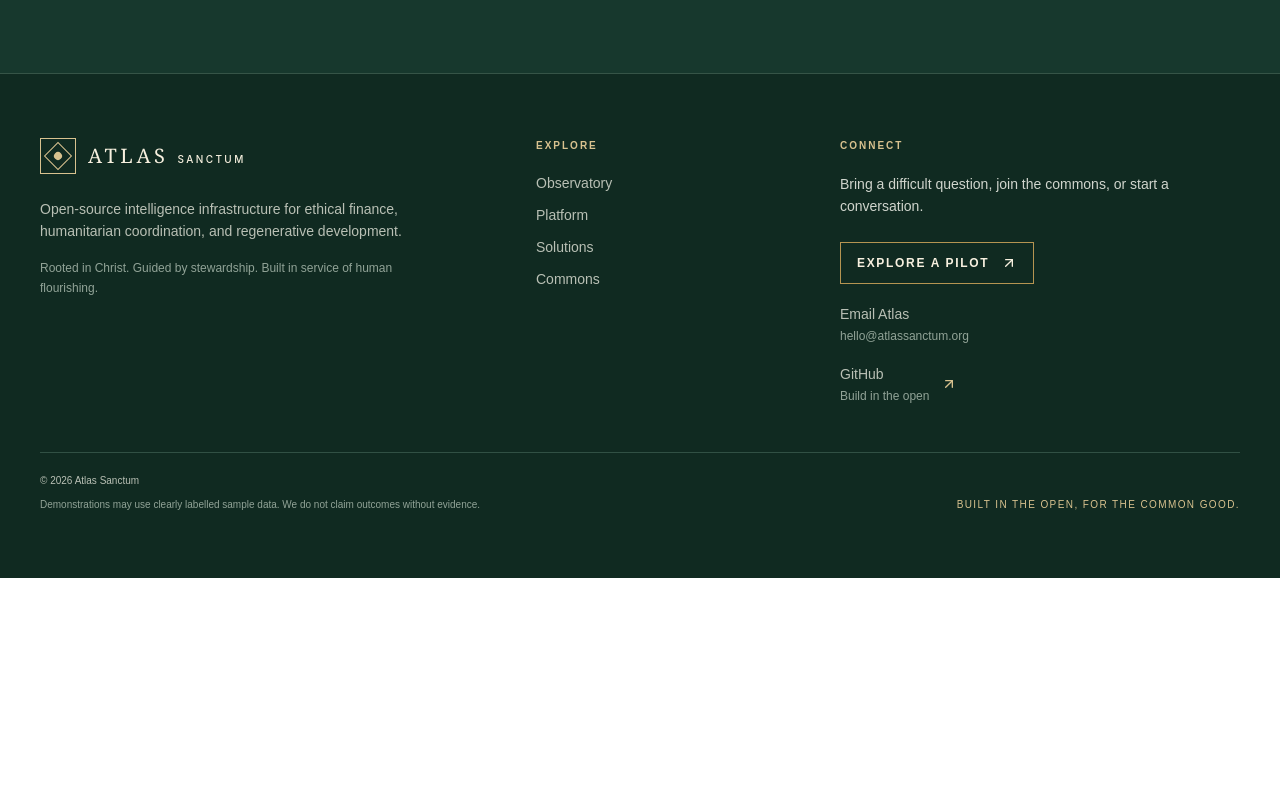
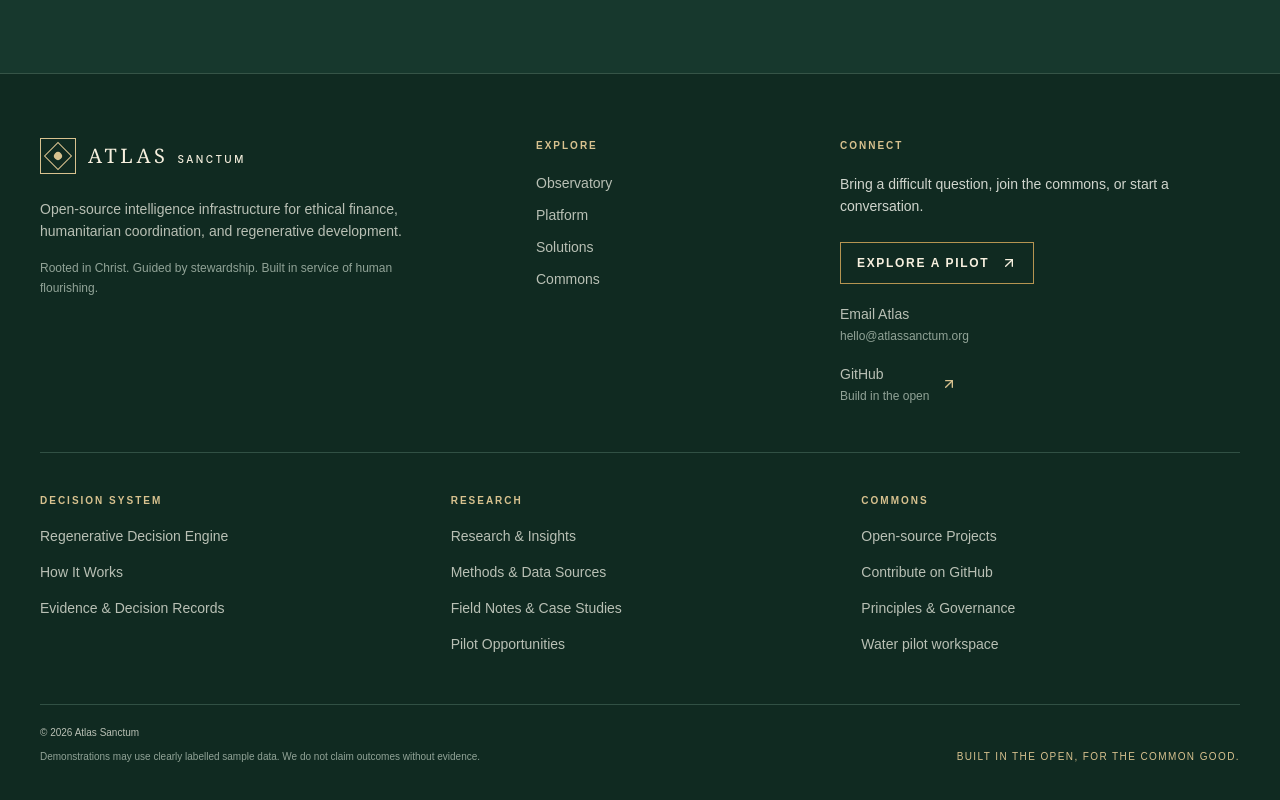
Before and after one commit to ObiwanKenobee/atlas-sanctum-ym, a Next.js app: page / in a window 1280 px wide. Shown: the part 8237-9037 px from the top of the page. Before the commit the page ends 8815 px from the top, so only its background shows below. Built offline with nearby package versions, Linux system fonts and the light colour scheme.

Commit message:
Add accessible site link directory

```diff
--- /dev/null
+++ b/components/atlas-site-links.tsx
@@ -0,0 +1,8 @@
+import Link from 'next/link'
+
+const groups = [
+  { title: 'Decision system', links: [['Regenerative Decision Engine', '/platform'], ['How It Works', '/how-it-works'], ['Evidence & Decision Records', '/evidence']] },
+  { title: 'Research', links: [['Research & Insights', '/research'], ['Methods & Data Sources', '/research/methods'], ['Field Notes & Case Studies', '/research/field-notes'], ['Pilot Opportunities', '/research/pilots']] },
+  { title: 'Commons', links: [['Open-source Projects', '/community/open-source-projects'], ['Contribute on GitHub', '/community/contribute'], ['Principles & Governance', '/community/principles-governance'], ['Water pilot workspace', '/pilot/water']] },
+]
+export default function AtlasSiteLinks() { return <nav aria-labelledby="site-links-heading" className="mx-auto mt-12 max-w-7xl border-t border-[#315044] pt-10"><h2 id="site-links-heading" className="sr-only">Atlas site links</h2><div className="grid gap-8 sm:grid-cols-3">{groups.map((group) => <div key={group.title}><h3 className="text-[10px] font-semibold uppercase tracking-[0.2em] text-[#d8c28f]">{group.title}</h3><ul className="mt-4 space-y-3">{group.links.map(([label, href]) => <li key={href}><Link href={href} className="text-sm text-[#b9c0b5] underline-offset-4 transition-colors hover:text-[#f7f0df] hover:underline focus-visible:outline focus-visible:outline-2 focus-visible:outline-offset-4 focus-visible:outline-[#d8c28f]">{label}</Link></li>)}</ul></div>)}</div></nav> }
--- a/components/atlas-site.tsx
+++ b/components/atlas-site.tsx
@@ -4,6 +4,7 @@ import { useEffect, useState } from 'react'
 import { ArrowUpRight, ChevronDown, CircleCheck, Menu, X } from 'lucide-react'
 import AtlasDonate from '@/components/atlas-donate'
 import AtlasFounder from '@/components/atlas-founder'
+import AtlasSiteLinks from '@/components/atlas-site-links'
 
 const locations = {
   Turkana: {
@@ -250,9 +251,9 @@ export default function AtlasSite() {
           <div className="flex flex-col items-start gap-3 text-sm">
             {[
               { label: 'Observatory', href: '#observatory' },
-              { label: 'Platform', href: '#platform' },
-              { label: 'Solutions', href: '#solutions' },
-              { label: 'Commons', href: '#commons' },
+              { label: 'Platform', href: '/platform' },
+              { label: 'Solutions', href: '/solutions/water-climate-resilience' },
+              { label: 'Commons', href: '/community/open-source-projects' },
             ].map((item) => (
               <a key={item.label} href={item.href} className="transition-colors hover:text-[#f7f0df] focus-visible:outline focus-visible:outline-2 focus-visible:outline-offset-4 focus-visible:outline-[#d8c28f]">
                 {item.label}
@@ -284,6 +285,8 @@ export default function AtlasSite() {
         </div>
       </div>
 
+      <AtlasSiteLinks />
+
       <div className="mx-auto mt-12 flex max-w-7xl flex-col gap-4 border-t border-[#315044] pt-5 text-[10px] leading-relaxed sm:flex-row sm:items-end sm:justify-between">
         <div>
           <p>© {new Date().getFullYear()} Atlas Sanctum</p>
```
